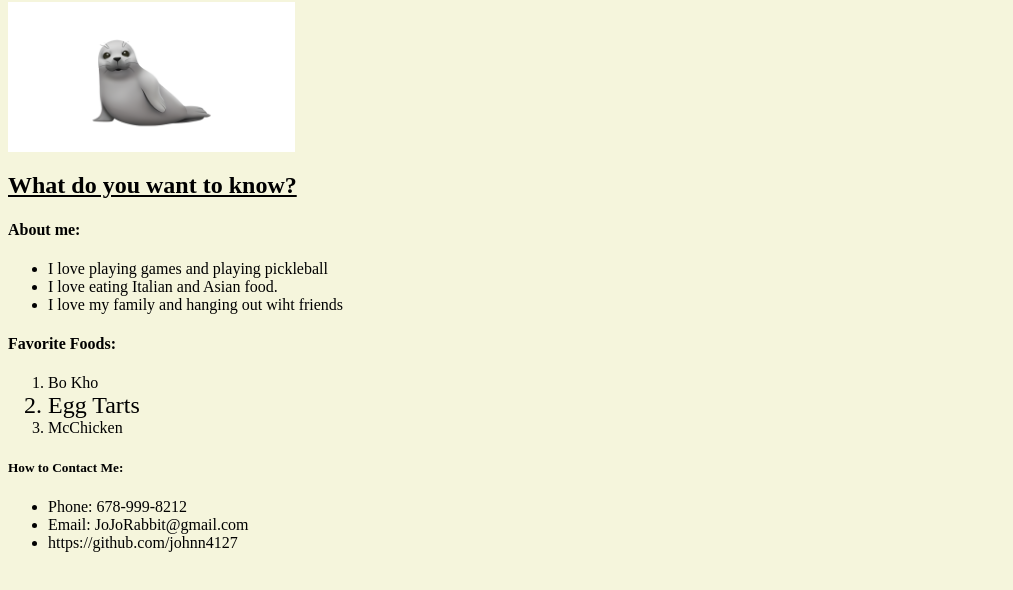
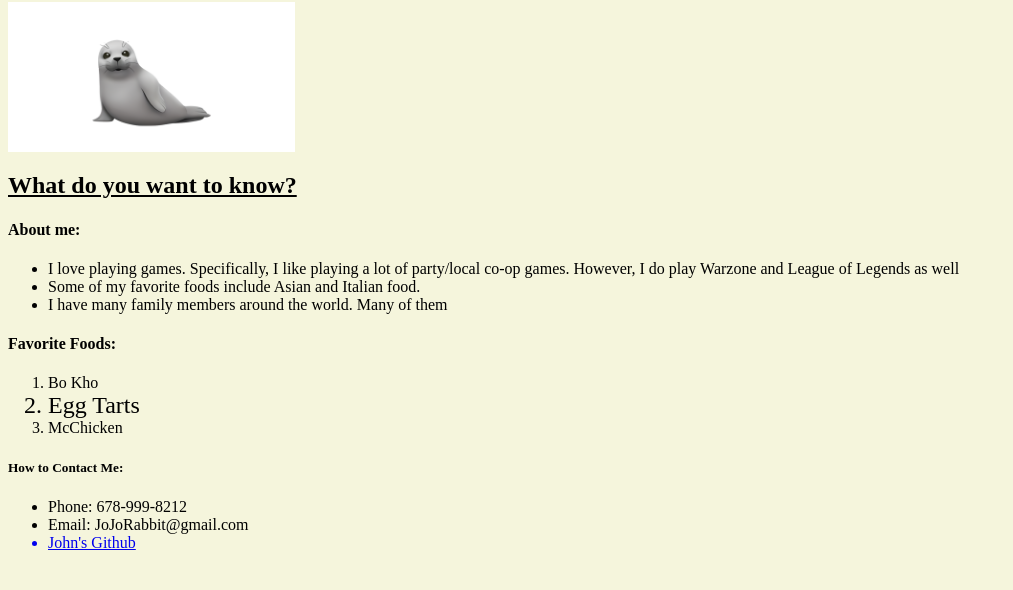
Before and after one commit to johnn4127/John-s-Seal-Profile, a plain HTML site: page index.html in a window 1280 px wide. Shown: the part 64-654 px from the top of the page, without its empty margins (0-1013 px from the left). Drawn offline with Linux system fonts and the light colour scheme.

Commit message:
added link and new tab

```diff
--- a/index.html
+++ b/index.html
@@ -10,9 +10,9 @@
     <h2 style="text-decoration: underline;">What do you want to know?</h2>
     <h4> About me:</h4>
     <ul>
-        <li>I love playing games and playing pickleball</li>
-        <li>I love eating Italian and Asian food.</li>
-        <li>I love my family and hanging out wiht friends</li>
+        <li>I love playing games. Specifically, I like playing a lot of party/local co-op games. However, I do play Warzone and League of Legends as well</li>
+        <li>Some of my favorite foods include Asian and Italian food.</li>
+        <li>I have many family members around the world. Many of them </li>
     </ul>
     <h4>Favorite Foods:</h4>
     <ol>
@@ -24,7 +24,7 @@
     <ul>
         <li>Phone: 678-999-8212</li>
         <li>Email: JoJoRabbit@gmail.com</li>
-        <a href="https://github.com/johnn4127"></a><li>https://github.com/johnn4127</li>
+        <a target="_blank" href="https://github.com/johnn4127"><li>John's Github</li></a>
     </ul>
 </body>
 </html>
```
